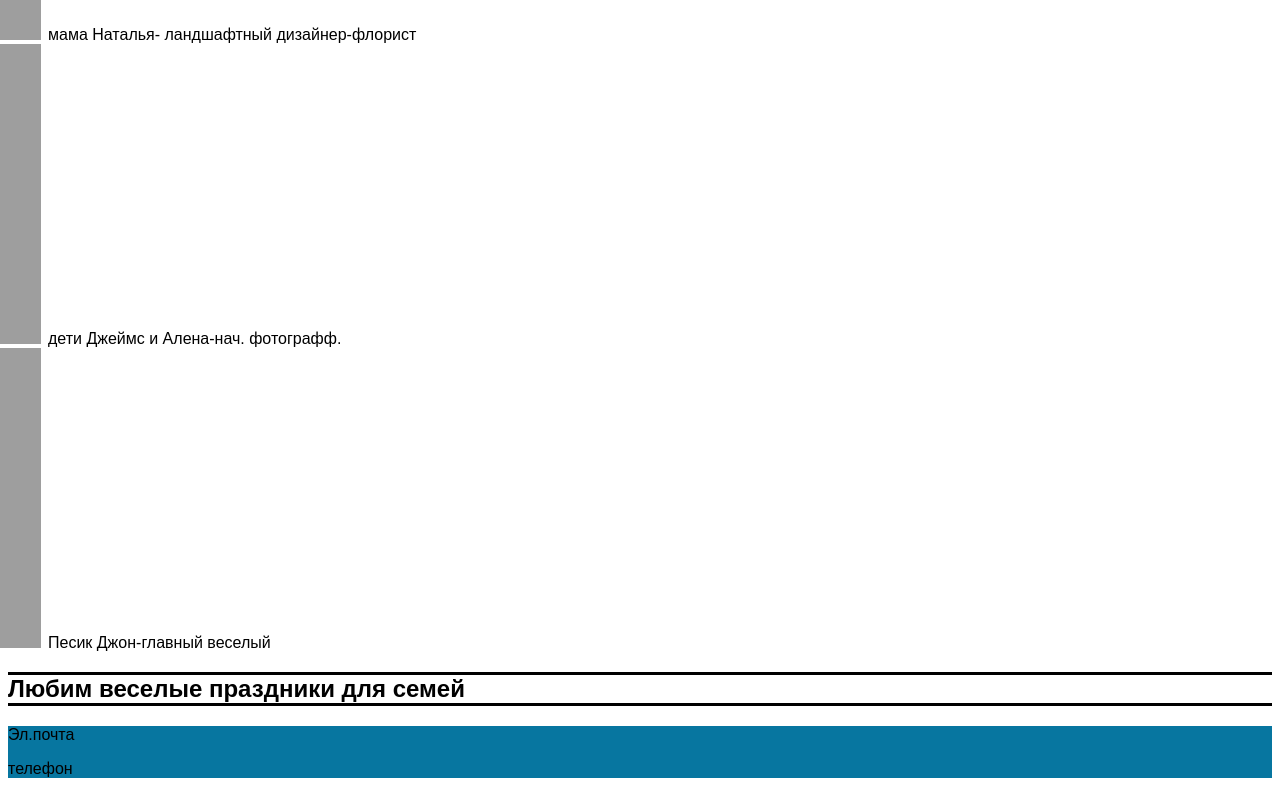
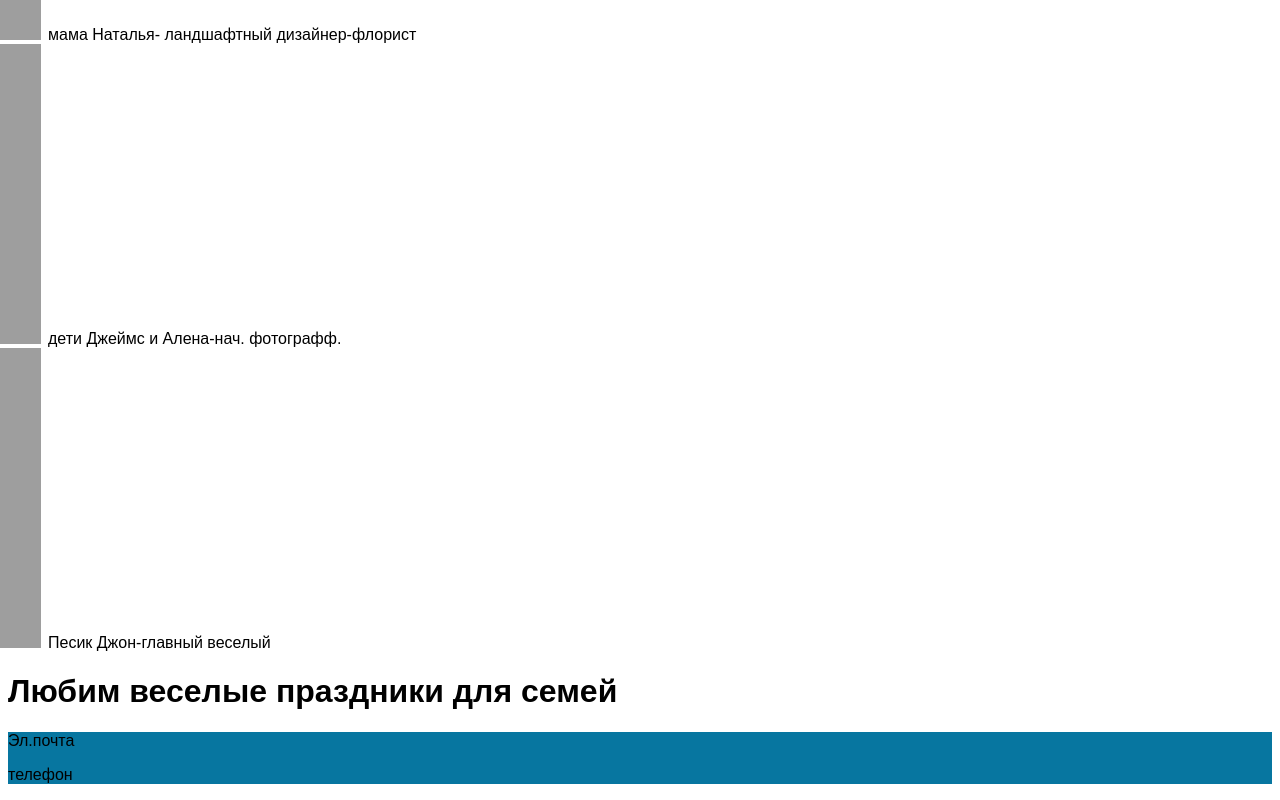
Before and after one commit to Egorerror304/Sa, a plain HTML site: page index.html in a window 1280 px wide. Shown: the part 1357-2157 px from the top of the page. Drawn offline with Linux system fonts and the light colour scheme.

Commit message:
Update index.html

```diff
--- a/index.html
+++ b/index.html
@@ -1,4 +1,4 @@
- <html>
+<html>
         <head>
             <title>Самойловы</title>
             <link rel="stylesheet" href="style.css">
@@ -21,7 +21,7 @@
               <li>Песик Джон-главный веселый</li>
         </ul>
         </main>
-        <h2>Любим веселые праздники для семей</h2>
+        <h1 class="h1">Любим веселые праздники для семей</h2>
         <footer>
             <p>Эл.почта</p>
             <p>телефон</p>
```
